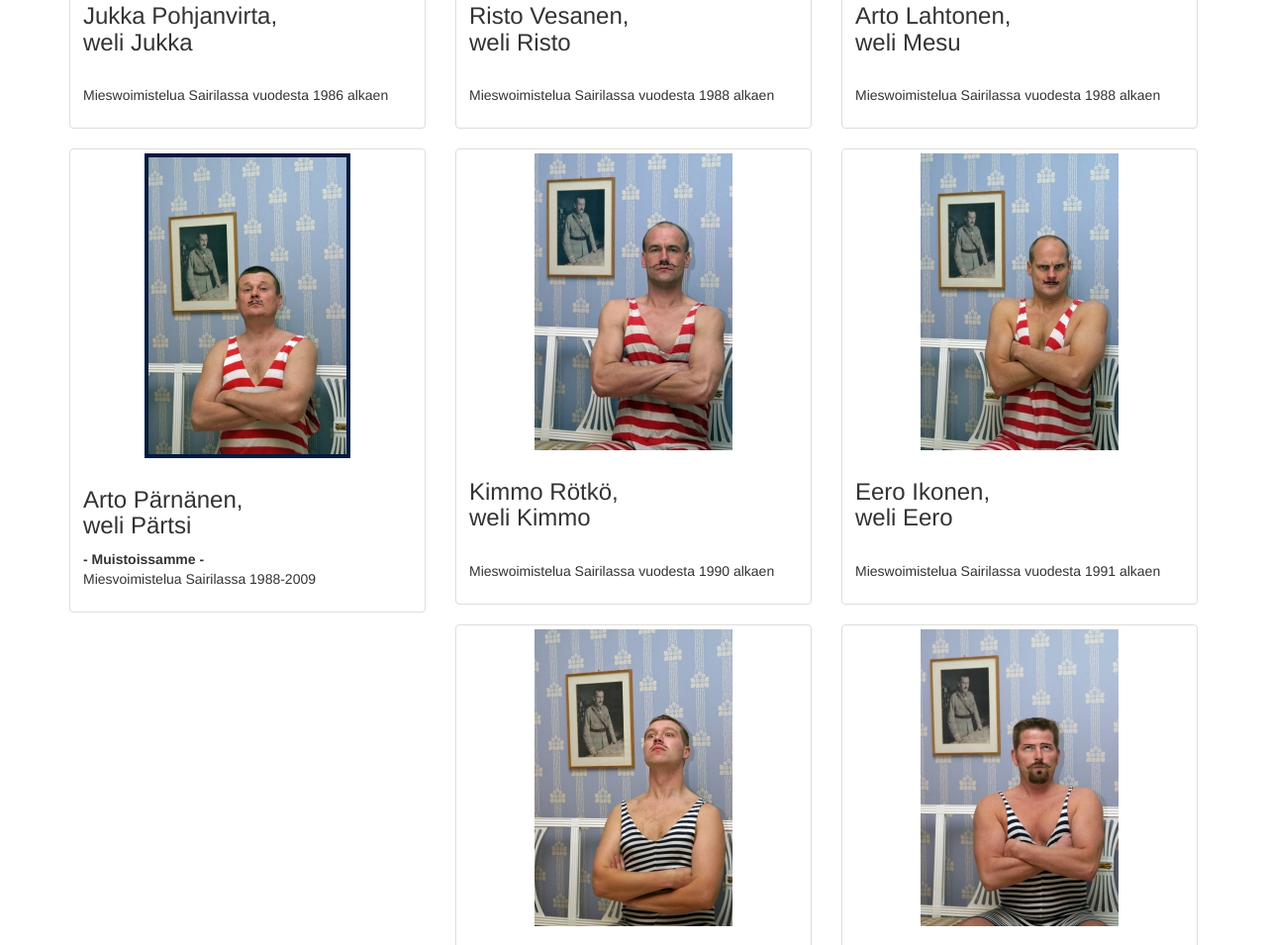
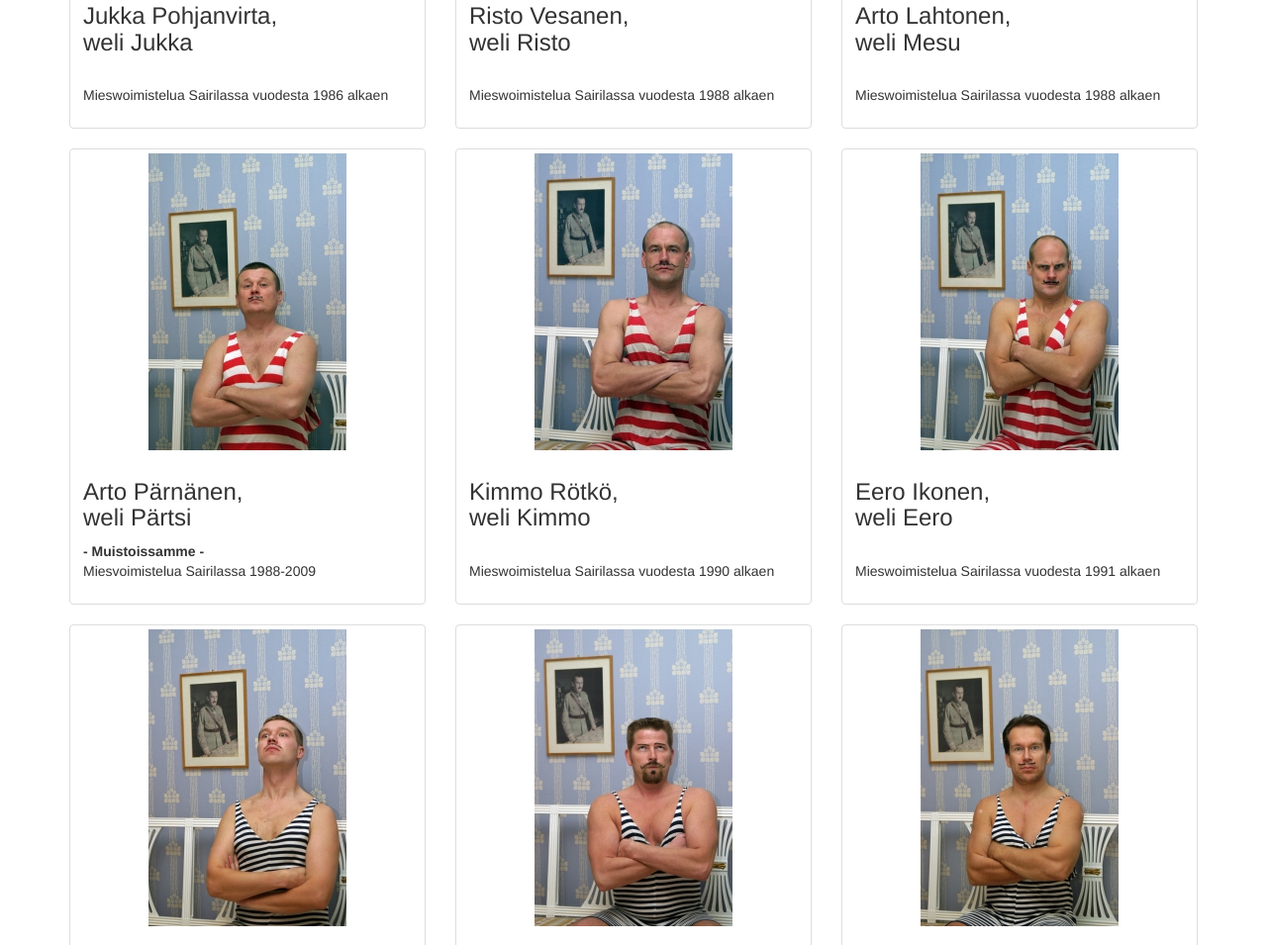
Before and after one commit to Grrandi/smw, a plain HTML site: page index.html in a window 1280 px wide. Shown: the part 1783-2738 px from the top of the page at 99% size. Drawn offline with nearby package versions, Linux system fonts and the light colour scheme.

Commit message:
remove border

```diff
--- a/index.html
+++ b/index.html
@@ -336,7 +336,7 @@
         </div>
         <div class="col-md-4 col-lg-4 col-sm-6 col-xs-12">
           <div class="thumbnail">
-            <img style="border:4px solid #021a40" src="images/veljet/partsi_small.jpg" alt="Weli Pärtsi">
+            <img src="images/veljet/partsi_small.jpg" alt="Weli Pärtsi">
 
             <div class="caption">
               <h3>Arto Pärnänen,<br> weli Pärtsi</h3>
```
